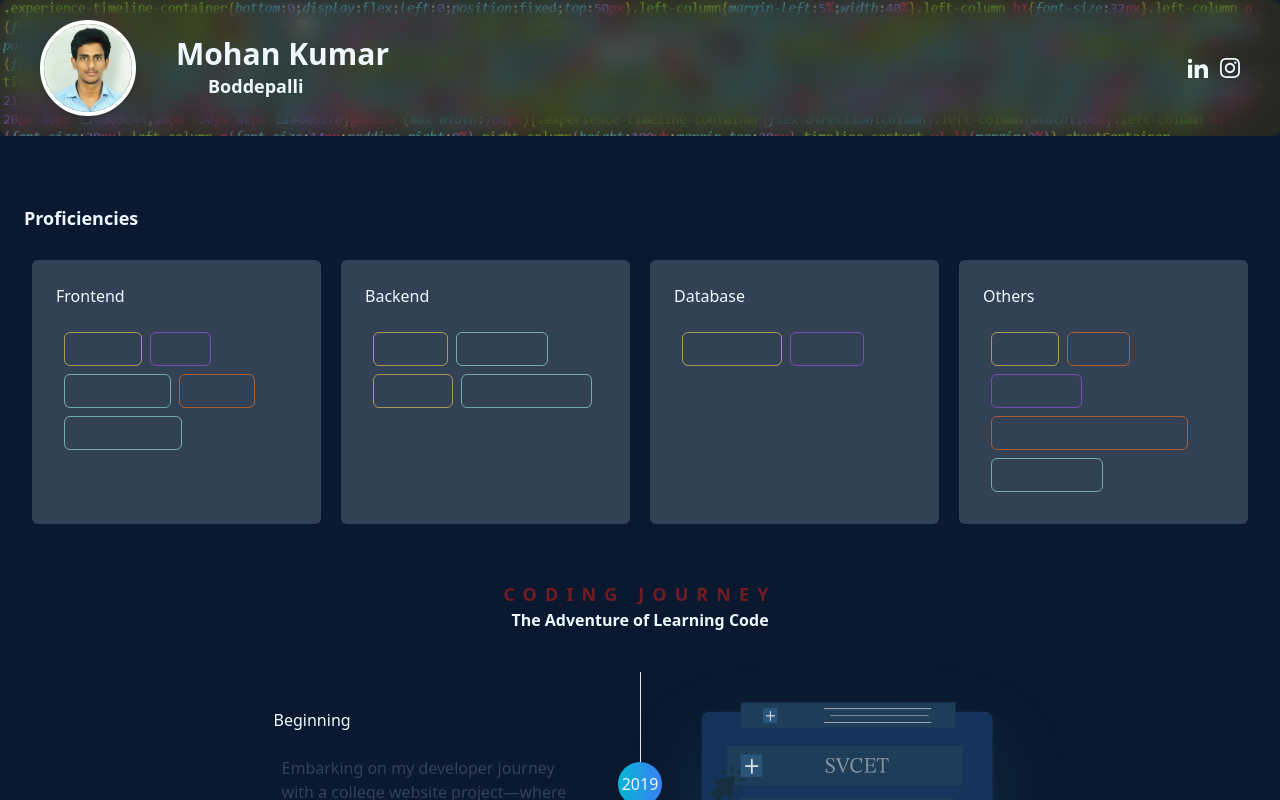
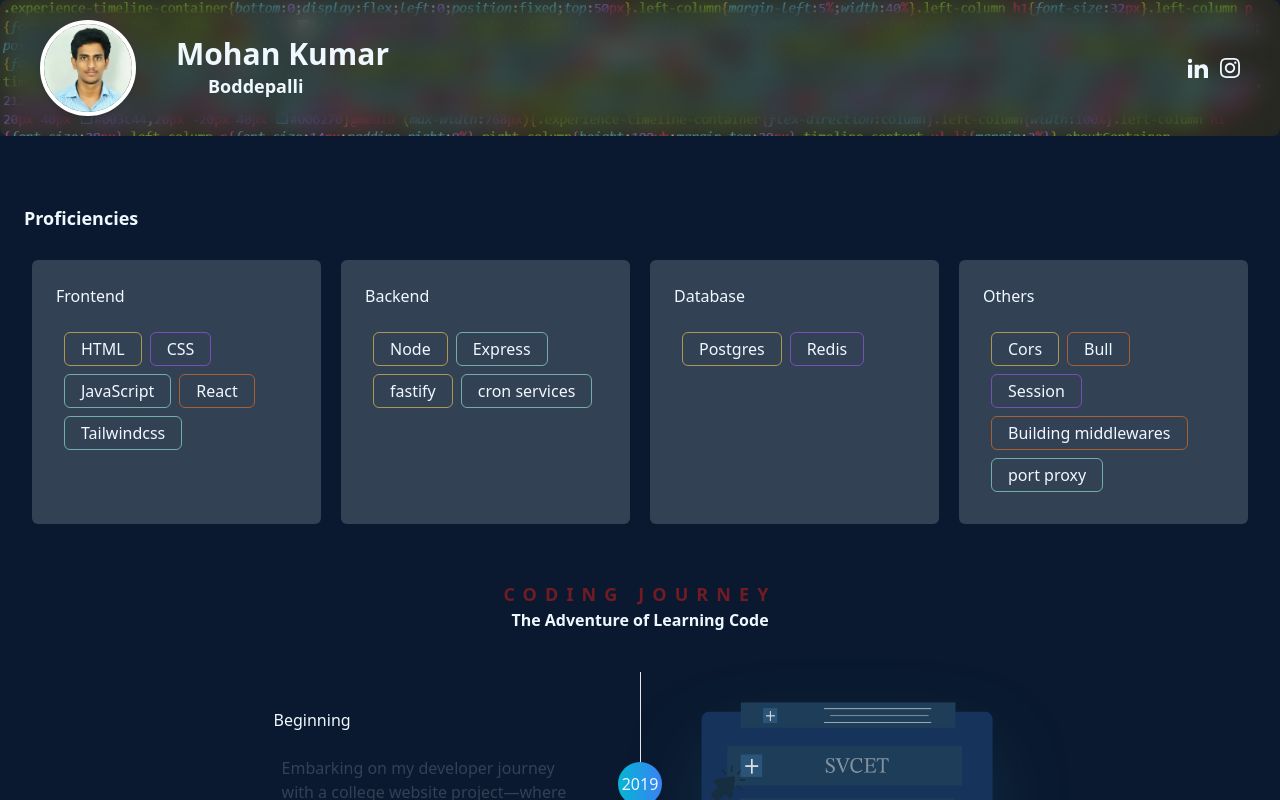
Before and after one commit to MohanKumarBoddepalli/Portfolio, a React (Create React App) app: page / in a window 1280 px wide. Shown: the top 800 px of the page. Built offline with nearby package versions, Linux system fonts and the light colour scheme.

Commit message:
text transperent fix

```diff
--- a/src/assets/main.css
+++ b/src/assets/main.css
@@ -735,9 +735,6 @@
   --tw-text-opacity: 1;
   color: rgb(51 65 85 / var(--tw-text-opacity));
 }
-.text-transparent {
-  color: transparent;
-}
 .shadow-md {
   --tw-shadow: 0 4px 6px -1px rgb(0 0 0 / 0.1), 0 2px 4px -2px rgb(0 0 0 / 0.1);
   --tw-shadow-colored: 0 4px 6px -1px var(--tw-shadow-color), 0 2px 4px -2px var(--tw-shadow-color);
--- a/src/component/skills/index.js
+++ b/src/component/skills/index.js
@@ -29,7 +29,7 @@
             <div key={key} className='flex flex-wrap gap-2 p-4  '>
               {skills[key] && skills[key].map(data => {
                 return (
-                  <div className={` flex bg-clip-text text-transparent rounded-md
+                  <div className={` flex bg-clip-text rounded-md
                   border px-4 py-1 ${generateRandomColor()}
                   font-medium
                   text-base
```
